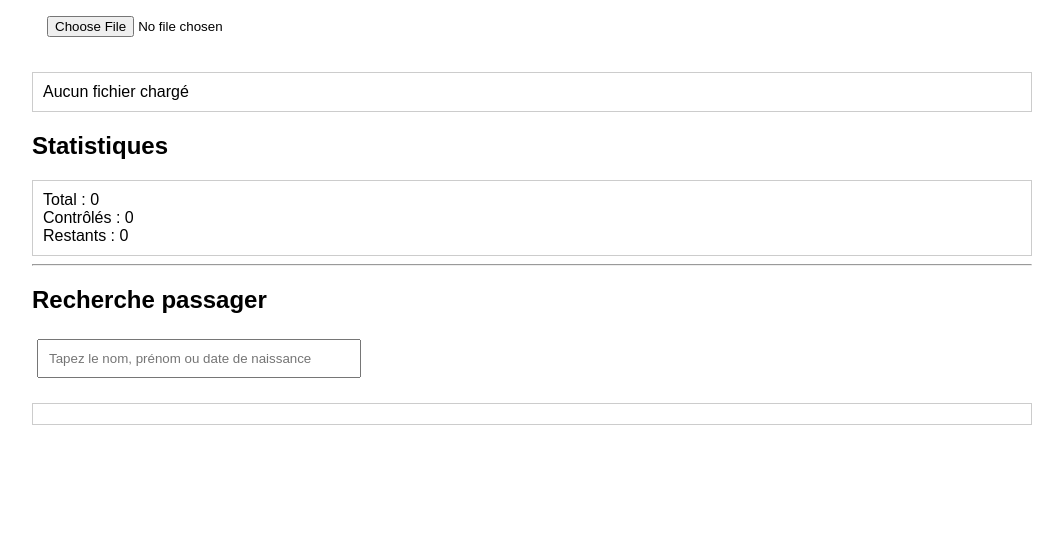
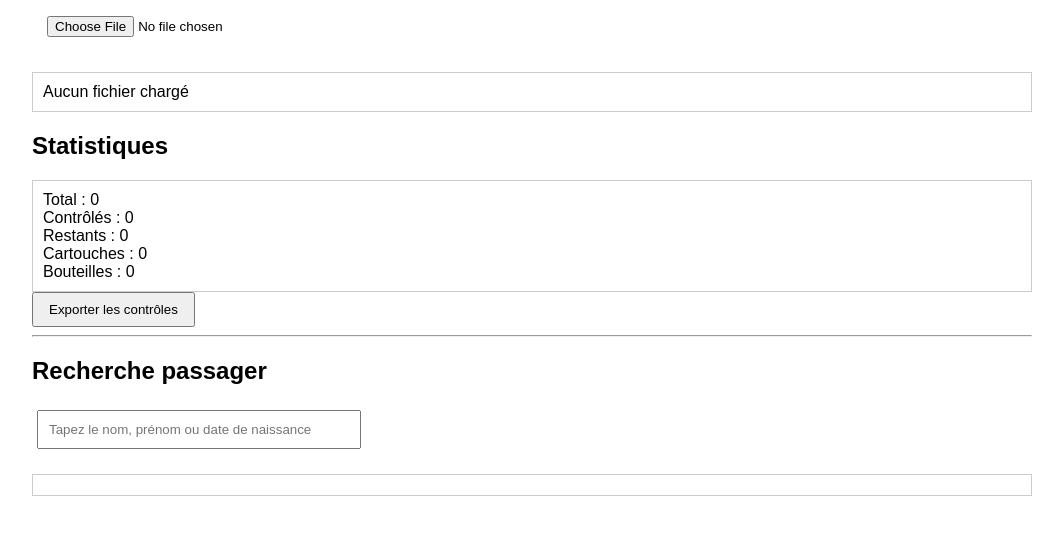
Before and after one commit to Benjcasa/ferry-passport-control, a plain HTML site: page index.html in a window 1280 px wide. Shown: the part 99-634 px from the top of the page, without its empty margins (108-1171 px from the left). Drawn offline with Linux system fonts and the light colour scheme.

Commit message:
Version stable avant export traversée

```diff
--- a/index.html
+++ b/index.html
@@ -27,8 +27,14 @@
     <div id="stats">
         Total : 0<br>
         Contrôlés : 0<br>
-        Restants : 0
+        Restants : 0<br>
+        Cartouches : 0<br>
+        Bouteilles : 0
     </div>
+
+    <button id="exportBtn" onclick="exporterControles()">
+        Exporter les contrôles
+    </button>
 
     <hr>
 
```
Also changed, not shown: 1 other file.
